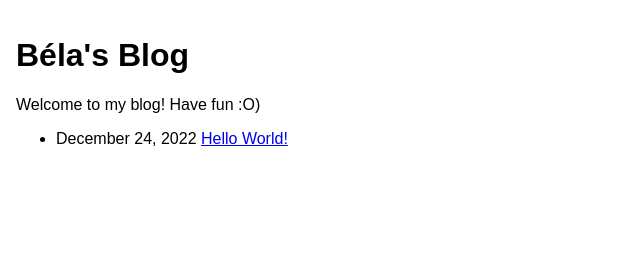
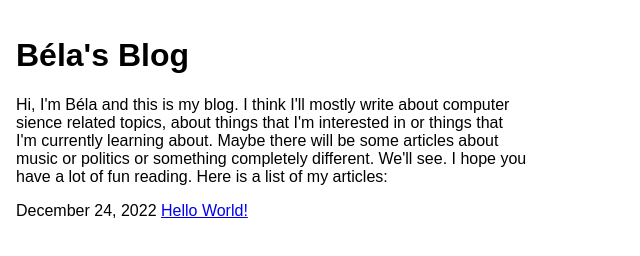
Before and after one commit to belapaulus/belas-blog, a plain HTML site: page htdocs/index.html in a window 1280 px wide. Shown: the whole page, without its empty margins (0-640 px from the left). Drawn offline with Linux system fonts and the light colour scheme.

Commit message:
change about me paragraph on index page

```diff
--- a/htdocs/index.html
+++ b/htdocs/index.html
@@ -15,8 +15,15 @@
 	<h1>Béla's Blog</h1>
 </header>
 <main>
-	<p>Welcome to my blog! Have fun :O)</p>
-	<ul>
+	<p>
+	Hi, I'm Béla and this is my blog. I think I'll mostly write about
+	computer sience related topics, about things that I'm interested
+	in or things that I'm currently learning about. Maybe there will be
+	some articles about music or politics or something completely
+	different. We'll see. I hope you have a lot of fun reading. Here
+	is a list of my articles:
+	</p>
+	<ul class="article-list">
 
 		<li>December 24, 2022 <a href="2022-12-24-hello-world.html">Hello World!</a></li>
 
```
Also changed, not shown: templates/list.html (+9 -2 lines).
